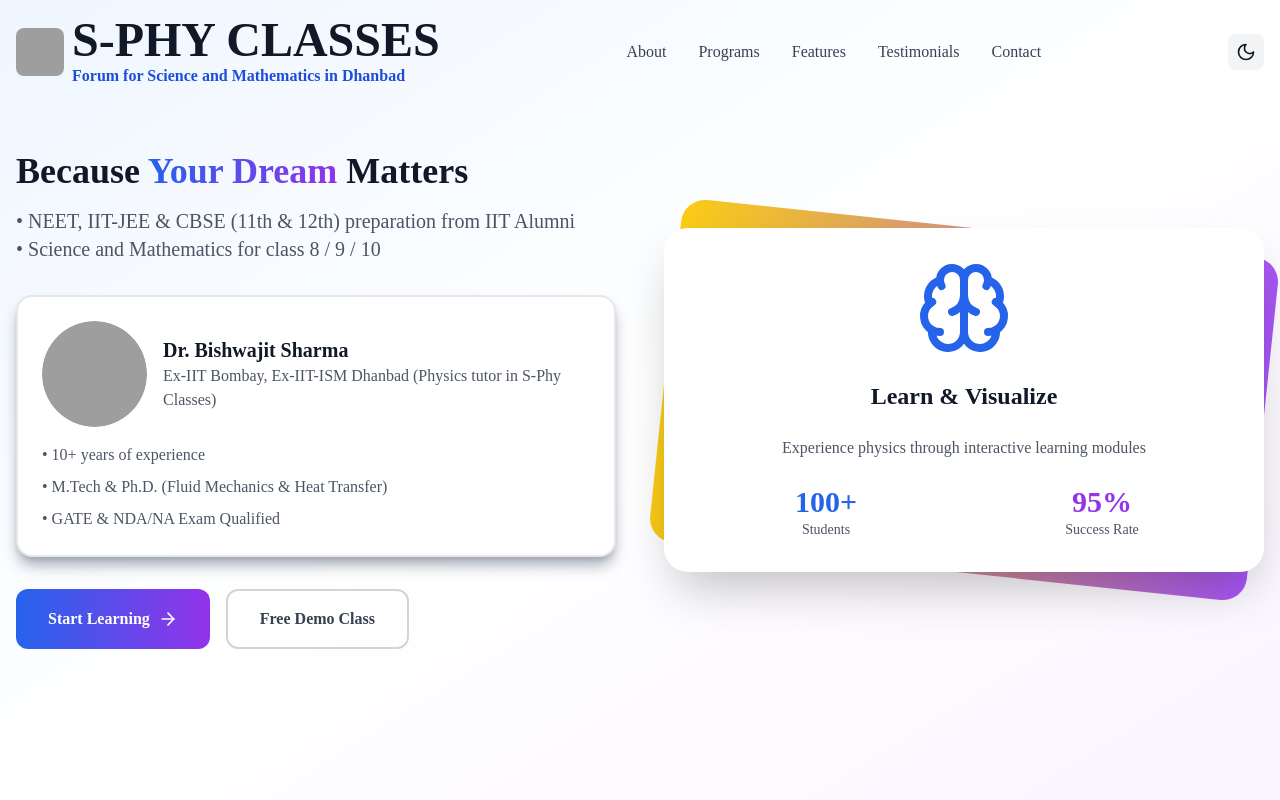
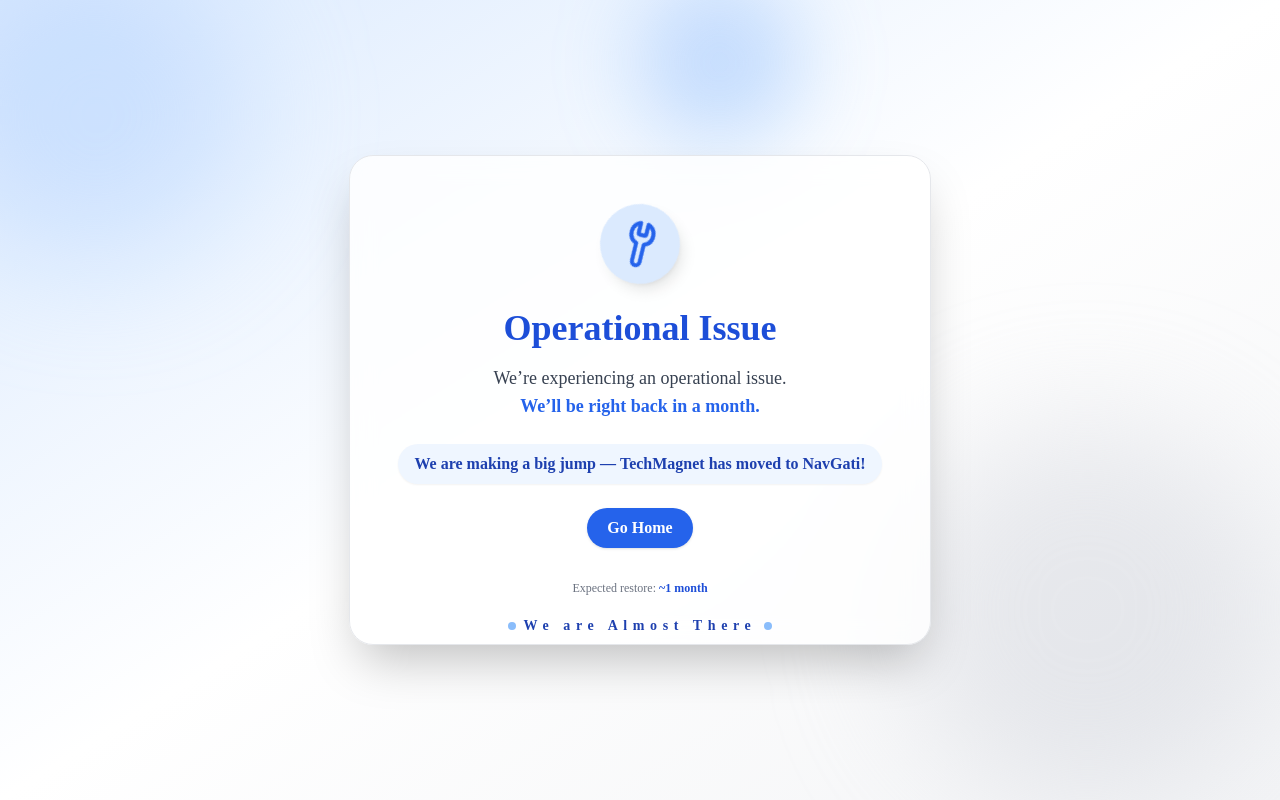
Before and after one commit to techmagnet122/sphyclasses-react-v1, a React (Vite) app: page /errorPage in a window 1280 px wide. Shown: the top 800 px of the page. Built offline with nearby package versions, Linux system fonts and the light colour scheme; grey boxes are pictures that could not be loaded; a web font is replaced by a local one.

Commit message:
Fix Footer and ProgramSection general bugs

```diff
--- a/src/App.jsx
+++ b/src/App.jsx
@@ -8,11 +8,11 @@ import MissionVisionSection from './components/MissionVisionSection'
 import TestimonialsSection from './components/TestinomialSection'
 import ContactSection from './components/ContactSection'
 import Footer from './components/Footer'
+import ErrorPage from './components/ErrorPage'
+import { BrowserRouter, Routes, Route } from 'react-router-dom'
 
-function App() {
+function Home() {
   return (
-   <>
-   <ThemeProvider>
     <div className="min-h-screen bg-white dark:bg-gray-900 text-gray-900 dark:text-white transition-colors duration-300">
       <Header />
       <HeroSection />
@@ -23,8 +23,19 @@ function App() {
       <ContactSection />
       <Footer />
     </div>
+  )
+}
+
+function App() {
+  return (
+    <ThemeProvider>
+      <BrowserRouter>
+        <Routes>
+          <Route path="/" element={<Home />} />
+          <Route path="/errorPage" element={<ErrorPage />} />
+        </Routes>
+      </BrowserRouter>
     </ThemeProvider>
-   </>
   )
 }
 
--- /dev/null
+++ b/src/components/ErrorPage.jsx
@@ -0,0 +1,80 @@
+
+import { Link } from 'react-router-dom'
+import { Wrench } from 'lucide-react'
+
+export default function ErrorPage() {
+  return (
+    <div className="min-h-screen flex items-center justify-center bg-gradient-to-br from-blue-100 via-white to-gray-100 relative overflow-hidden">
+      {/* Animated blue/grey blobs */}
+      <div className="absolute -left-16 -top-16 w-80 h-80 bg-blue-200/40 rounded-full blur-3xl animate-blob mix-blend-multiply" />
+      <div className="absolute right-0 bottom-0 w-96 h-96 bg-gray-300/40 rounded-full blur-3xl animate-blob animation-delay-2000 mix-blend-multiply" />
+      <div className="absolute left-1/2 top-0 w-40 h-40 bg-blue-400/30 rounded-full blur-2xl animate-blob animation-delay-4000 mix-blend-multiply" />
+
+
+      <div className="max-w-2xl mx-auto p-8 md:p-12 bg-white/80 backdrop-blur-md rounded-3xl shadow-2xl border border-gray-200 text-center relative overflow-hidden">
+        <div className="flex items-center justify-center mb-6">
+          <div className="w-20 h-20 rounded-full bg-blue-100 flex items-center justify-center text-blue-600 animate-spin-slow shadow-lg">
+            <Wrench size={44} strokeWidth={2.2} />
+          </div>
+        </div>
+
+        <h1 className="text-3xl md:text-4xl font-extrabold mb-4 text-blue-700">Operational Issue</h1>
+        <p className="text-base md:text-lg text-gray-700 max-w-2xl mx-auto mb-6">
+          We’re experiencing an operational issue.<br />
+          <span className="text-blue-600 font-semibold">We’ll be right back in a month.</span>
+        </p>
+
+        {/* TechMagnet to NavGati message */}
+        <div className="mb-6 mt-2">
+          <span className="inline-block px-4 py-2 rounded-full bg-blue-50 text-blue-800 font-semibold shadow-sm animate-fade-in">
+            We are making a big jump — <span className="font-bold">TechMagnet</span> has moved to <span className="font-bold">NavGati</span>!
+          </span>
+        </div>
+
+        <div className="flex items-center justify-center gap-4">
+          <Link to="/" className="inline-block px-5 py-2 rounded-full bg-blue-600 text-white font-semibold shadow hover:bg-blue-700 transition">
+            Go Home
+          </Link>
+
+        </div>
+
+        <div className="mt-8 text-xs text-gray-500">
+          Expected restore: <span className="font-semibold text-blue-700">~1 month</span>
+        </div>
+
+        {/* Animated Coming Soon at very bottom */}
+        <div className="absolute left-0 right-0 bottom-2 flex flex-col items-center">
+          <div className="flex items-center gap-2">
+            <span className="block w-2 h-2 rounded-full bg-blue-400 animate-pulse"></span>
+            <span className="text-sm font-semibold text-blue-700 tracking-widest animate-coming-soon">We are Almost There</span>
+            <span className="block w-2 h-2 rounded-full bg-blue-400 animate-pulse animation-delay-2000"></span>
+          </div>
+        </div>
+      </div>
+
+      <style>{`
+        @keyframes blob {
+          0% { transform: translateY(0px) scale(1); }
+          33% { transform: translateY(-20px) scale(1.05); }
+          66% { transform: translateY(20px) scale(0.95); }
+          100% { transform: translateY(0px) scale(1); }
+        }
+        .animate-blob { animation: blob 8s infinite; }
+        .animation-delay-2000 { animation-delay: 2s; }
+        .animation-delay-4000 { animation-delay: 4s; }
+        @keyframes spin-slow { 100% { transform: rotate(360deg); } }
+        .animate-spin-slow { animation: spin-slow 6s linear infinite; }
+        @keyframes fade-in {
+          0% { opacity: 0; transform: translateY(10px); }
+          100% { opacity: 1; transform: translateY(0); }
+        }
+        .animate-fade-in { animation: fade-in 1.2s cubic-bezier(.4,0,.2,1) both; }
+        @keyframes coming-soon {
+          0%,100% { letter-spacing: .2em; color: #2563eb; }
+          50% { letter-spacing: .4em; color: #1e40af; }
+        }
+        .animate-coming-soon { animation: coming-soon 2.2s infinite alternate; }
+      `}</style>
+    </div>
+  )
+}
--- a/src/components/Footer.jsx
+++ b/src/components/Footer.jsx
@@ -1,4 +1,5 @@
 import { Zap, ExternalLink, Heart } from 'lucide-react';
+import { Link } from 'react-router-dom';
 
 const Footer = () => {
   const learningResources = [
@@ -72,9 +73,11 @@ const Footer = () => {
           <p className="text-sm text-gray-500 mt-2">
             <span>Developed and Managed By, </span>
             <span>
-                <a
+                <Link
+                to="/errorPage"
                 className='text-yellow-300'
-                href="https://techmagnet.s3.ap-south-1.amazonaws.com/index.html" target='__blank'>Tech Magnet</a> Pvt. Ltd.</span>
+                target='__blank'>NavGati</Link> Pvt. Ltd.
+                </span>
           </p>
           <p className='text-gray-500'>
             Ranchi, Jharkhand
--- a/src/components/ProgramSection.jsx
+++ b/src/components/ProgramSection.jsx
@@ -38,7 +38,7 @@ const ProgramsSection = () => {
 
     {
       id: 'englishclasses',
-      title: "English Mudule Classes",
+      title: "English Module Classes",
       description: "English Grammar and Speech Classes for all Student Categories",
       icon: BookOpen,
       features: ["Structured 4-Month Modules", "Speaking & Writing Practice", "Weekly Tests & Assignments", " Study Material & Notes Provided"]
```
Lines whose indentation alone changed are shown as unchanged.
